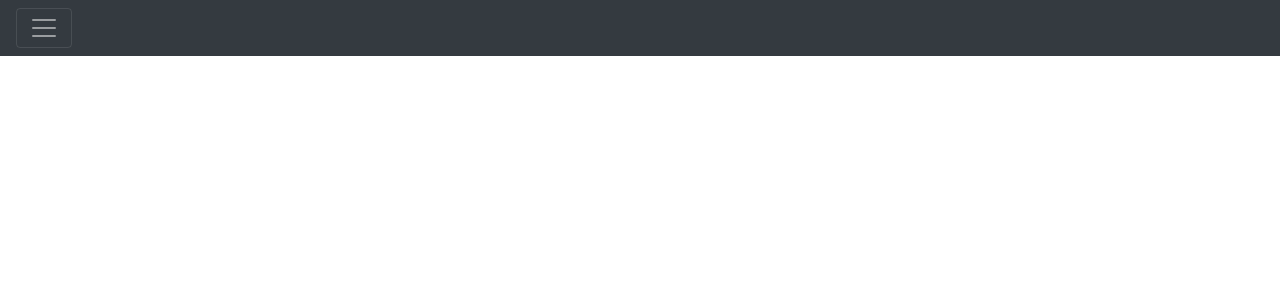
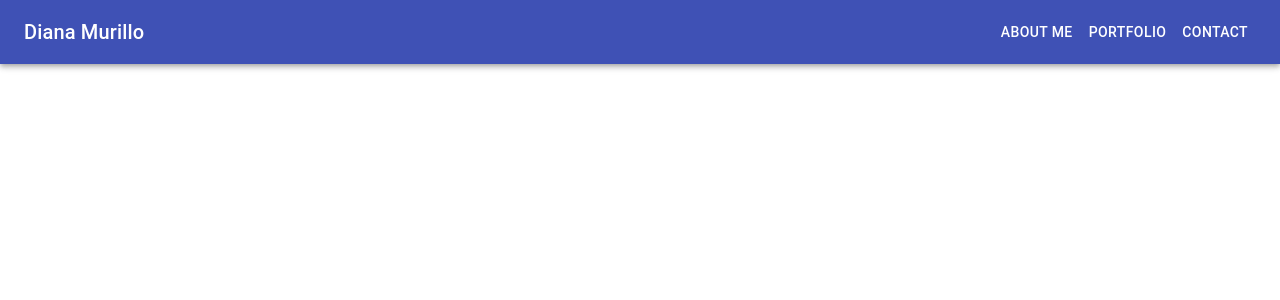
Before and after one commit to OokamiSieren/Professional-Portfolio, a React (Create React App) app in the folder client/: page / in a window 1280 px wide. Shown: the top 300 px of the page. Built offline with nearby package versions, Linux system fonts and the light colour scheme.

Commit message:
changed navabar using material ui, will add more styling

```diff
--- a/client/package.json
+++ b/client/package.json
@@ -3,6 +3,8 @@
   "version": "0.1.0",
   "private": true,
   "dependencies": {
+    "@material-ui/core": "^4.3.2",
+    "@material-ui/icons": "^4.2.1",
     "react": "^16.9.0",
     "react-dom": "^16.9.0",
     "react-scripts": "3.1.0"
--- a/client/public/index.html
+++ b/client/public/index.html
@@ -11,8 +11,10 @@
     integrity="sha384-ggOyR0iXCbMQv3Xipma34MD+dH/1fQ784/j6cY/iJTQUOhcWr7x9JvoRxT2MZw1T"
     crossorigin="anonymous"
   />
+  <link href="https://fonts.googleapis.com/css?family=Karla|Noto+Serif&display=swap" rel="stylesheet">
+  <link rel="stylesheet" href="https://fonts.googleapis.com/icon?family=Material+Icons" />
 
-    <!--
+  <!--
       manifest.json provides metadata used when your web app is installed on a
       user's mobile device or desktop. See https://developers.google.com/web/fundamentals/web-app-manifest/
     -->
--- a/client/src/App.js
+++ b/client/src/App.js
@@ -3,7 +3,7 @@
 class App extends Component {
     render() {
         return (
-            <Navbar />
+            <Navbar>Test</Navbar>
         )
     }
 }
--- a/client/src/components/Navbar/index.js
+++ b/client/src/components/Navbar/index.js
@@ -1,19 +1,42 @@
-import React from "react";
-function Navbar (props) {
-    return (
-        <div class="pos-f-t">
-  <div class="collapse" id="navbarToggleExternalContent">
-    <div class="bg-dark p-4">
-      <h5 class="text-white h4">Collapsed content</h5>
-      <span class="text-muted">Toggleable via the navbar brand.</span>
+import React from 'react';
+import { makeStyles } from '@material-ui/core/styles';
+import AppBar from '@material-ui/core/AppBar';
+import Toolbar from '@material-ui/core/Toolbar';
+import Typography from '@material-ui/core/Typography';
+import Button from '@material-ui/core/Button';
+import IconButton from '@material-ui/core/IconButton';
+import MenuIcon from '@material-ui/icons/Menu';
+
+const useStyles = makeStyles(theme => ({
+  root: {
+    flexGrow: 1,
+  },
+  menuButton: {
+    marginRight: theme.spacing(2),
+  },
+  title: {
+    flexGrow: 1,
+  },
+}));
+
+export default function ButtonAppBar() {
+  const classes = useStyles();
+
+  return (
+    <div className={classes.root}>
+      <AppBar position="static">
+        <Toolbar>
+          {/* <IconButton edge="start" className={classes.menuButton} color="inherit" aria-label="menu">
+            <MenuIcon />
+          </IconButton> */}
+          <Typography variant="h6" className={classes.title}>
+            Diana Murillo
+          </Typography>
+          <Button color="inherit">About Me</Button>
+          <Button color="inherit">Portfolio</Button>
+          <Button color="inherit">Contact</Button>
+        </Toolbar>
+      </AppBar>
     </div>
-  </div>
-  <nav class="navbar navbar-dark bg-dark">
-    <button class="navbar-toggler" type="button" data-toggle="collapse" data-target="#navbarToggleExternalContent" aria-controls="navbarToggleExternalContent" aria-expanded="false" aria-label="Toggle navigation">
-      <span class="navbar-toggler-icon"></span>
-    </button>
-  </nav>
-</div>
-    )
+  );
 }
-export default Navbar;
```
Also changed, not shown: client/src/components/Navbar/style.css (added), 1 other file (tests, documents, lock files or other folders).
